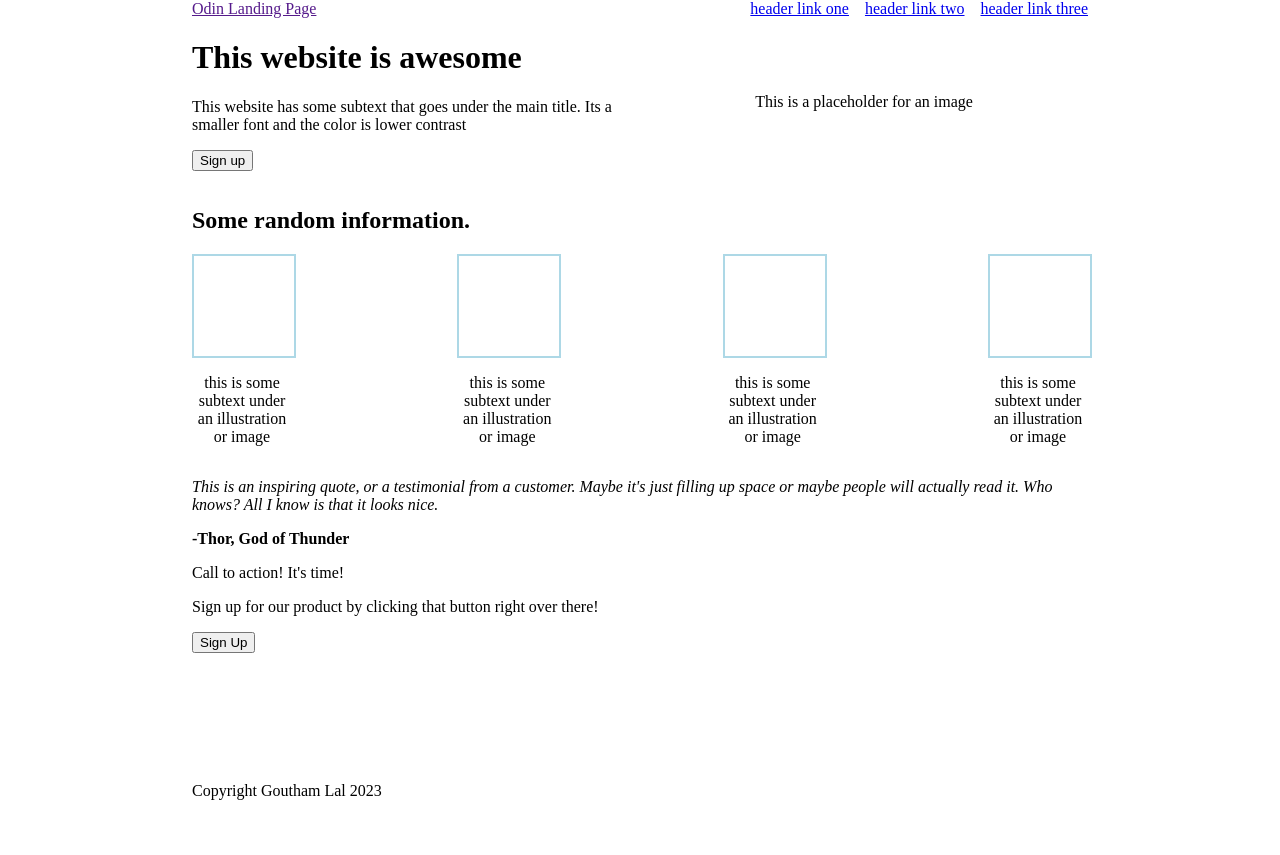
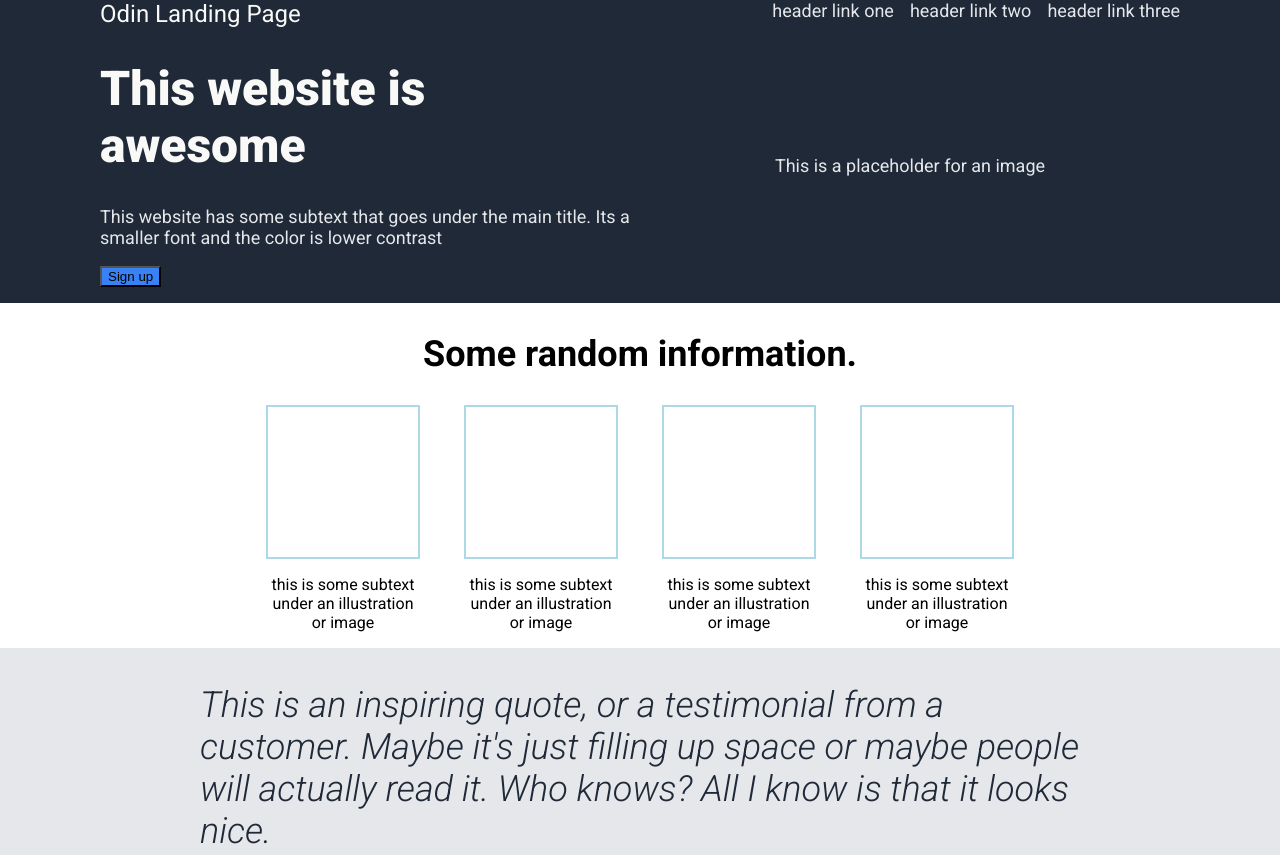
Before and after one commit to GouthamLal/odin-landing-page, a plain HTML site: page index.html in a window 1280 px wide. Shown: the top 855 px of the page. Before the commit the page ends 800 px from the top, so only its background shows below. Drawn offline with Linux system fonts and the light colour scheme.

Commit message:
Position all sections of the page

```diff
--- a/index.html
+++ b/index.html
@@ -5,9 +5,13 @@
     <meta name="viewport" content="width=device-width, initial-scale=1.0">
     <title>Odin-Landing-Page</title>
     <link rel="stylesheet" href="style.css">
+    <link rel="preconnect" href="https://fonts.googleapis.com">
+<link rel="preconnect" href="https://fonts.gstatic.com" crossorigin>
+<link href="https://fonts.googleapis.com/css2?family=Roboto:ital,wght@0,100;0,300;0,400;0,500;0,700;0,900;1,100;1,300;1,400;1,500;1,700;1,900&display=swap" rel="stylesheet">
 </head>
 <body>
-    <header class="header">
+
+    <header class="header dark-bg padding-lr-100">
         <div vlass="header-left">
             <a href="" class="logo">Odin Landing Page</a>
         </div>
@@ -21,21 +25,21 @@
 
     </header>
     <main class="content">
-        <div class="intro-section">
+        <div class="intro-section dark-bg padding-lr-100">
             <div class="intro-section-left">
-                <h1>This website is awesome</h1>
-                <p>This website has some subtext that goes under the main title. Its a smaller font and the color
+                <h1 class="hero-main-text">This website is awesome</h1>
+                <p class="hero-secondary-text">This website has some subtext that goes under the main title. Its a smaller font and the color
                     is lower contrast</p>
-                    <button>Sign up</button>
+                    <button class="action-bg">Sign up</button>
                 </p>
             </div>
 
-            <div class="intro-section-right">
+            <div class="hero-secondary-text intro-section-right">
                 This is a placeholder for an image
             </div>
         </div>
-        <div class="info-section">
-            <h2>Some random information.</h2>
+        <div class="section info-section padding-lr-200">
+            <h2 class="info-section-header">Some random information.</h2>
             <div class="info-section-row">
                 <div class="info-section-col">
                     <div class="img-box"></div>
@@ -55,7 +59,7 @@
                 </div>
             </div>
         </div>
-        <div class="quote-section">
+        <div class="section quote-section padding-lr-200">
             <p class="quote"><em>This is an inspiring quote, or a testimonial from a
                 customer. Maybe it's just filling up space or maybe people
                 will actually read it. Who knows? All I know is that it looks
@@ -63,8 +67,8 @@
             </em></p>
             <p class="quote-by"><strong>-Thor, God of Thunder</strong></p>
         </div>
-        <div class="cta-section">
-            <div class="cta-section-ctabox">
+        <div class="section cta-section">
+            <div class="cta-section-ctabox action-bg">
                 <div class="ctabox-left">
                     <p>Call to action! It's time!</p>
                     <p>Sign up for our product by clicking that button right over there!</p>
@@ -76,7 +80,7 @@
         </div>
     </main>
 
-    <footer class="footer">
+    <footer class="footer dark-bg">
         Copyright Goutham Lal 2023
     </footer>
 </body>
--- a/style.css
+++ b/style.css
@@ -3,7 +3,11 @@ body {
     flex-direction: column;
     min-height: 100vh;
     margin: auto;
-    width: 70%;
+    font-family: 'Roboto', sans-serif;
+}
+
+a {
+    text-decoration: none;
 }
 
 .header {
@@ -19,35 +23,75 @@ body {
     gap: 16px;
 }
 
+header a {
+    font-size: 18px;
+    color: #E5E7EB;
+}
+
+.logo {
+    font-size: 24px;
+    color: #F9FAF8;
+}
 main {
     flex: 1;
 }
 
+
+
 .intro-section {
     display: flex;
+
 }
 
 .intro-section-left, .intro-section-right {
     flex: 1;
 }
 
+.hero-main-text {
+    font-size: 48px;
+    font-weight: 900;
+    color: #F9FAF8;
+}
+
+.hero-secondary-text {
+    font-size: 18px;
+    color: #E5E7EB;
+}
+
+
+.info-section {
+    display: flex;
+    flex-direction: column;
+    align-items: center;
+}
+
+.info-section-header {
+    font-size: 36px;
+    font-weight: bolder;
+}
+
 .info-section-row {
     display: flex;
-    justify-content: space-between;
+    gap: 48px;
 }
 
 .info-section-col {
-    max-width: 100px;
+    display: flex;
+    flex-direction: column;
+    align-items: center;
+    max-width: 150px;
 }
 
 .info-section-col p {
+    align-self: center;
     text-align: center;
 }
 
 .img-box {
     border: 2px solid lightblue;
-    height: 100px;
-    width: 100px;
+    height: 150px;
+    width: 150px;
+    align-self: center;
 }
 
 .intro-section-right {
@@ -55,3 +99,58 @@ main {
     align-items: center;
     justify-content: center;
 }
+
+.quote-section {
+    background-color: #E5E7EB;
+    display: flex;
+    flex-direction: column;
+}
+
+.quote {
+    color: #1F2937;
+    font-weight: 300;
+    font-style: italic;
+    font-size: 36px;
+}
+
+.quote-by {
+    align-self: flex-end;
+}
+
+.cta-section {
+    padding: 50px 100px 50px 100px;
+}
+
+
+.cta-section-ctabox {
+    border-radius: 4px;
+    padding: 20px;
+    display: flex;
+    align-items: center;
+    justify-content: space-between;
+}
+
+.footer {
+    padding: 10px 100px 10px 100px;
+    display: flex;
+    justify-content: center;
+    align-items: center;
+}
+
+/* Colors and font styles */
+
+.dark-bg {
+    background-color: #1F2937;
+}
+
+.action-bg {
+    background-color: #3882F6;
+}
+
+.padding-lr-100 {
+    padding: 0 100px 0 100px;
+}
+
+.padding-lr-200 {
+    padding: 0 200px 0 200px;
+}
```
